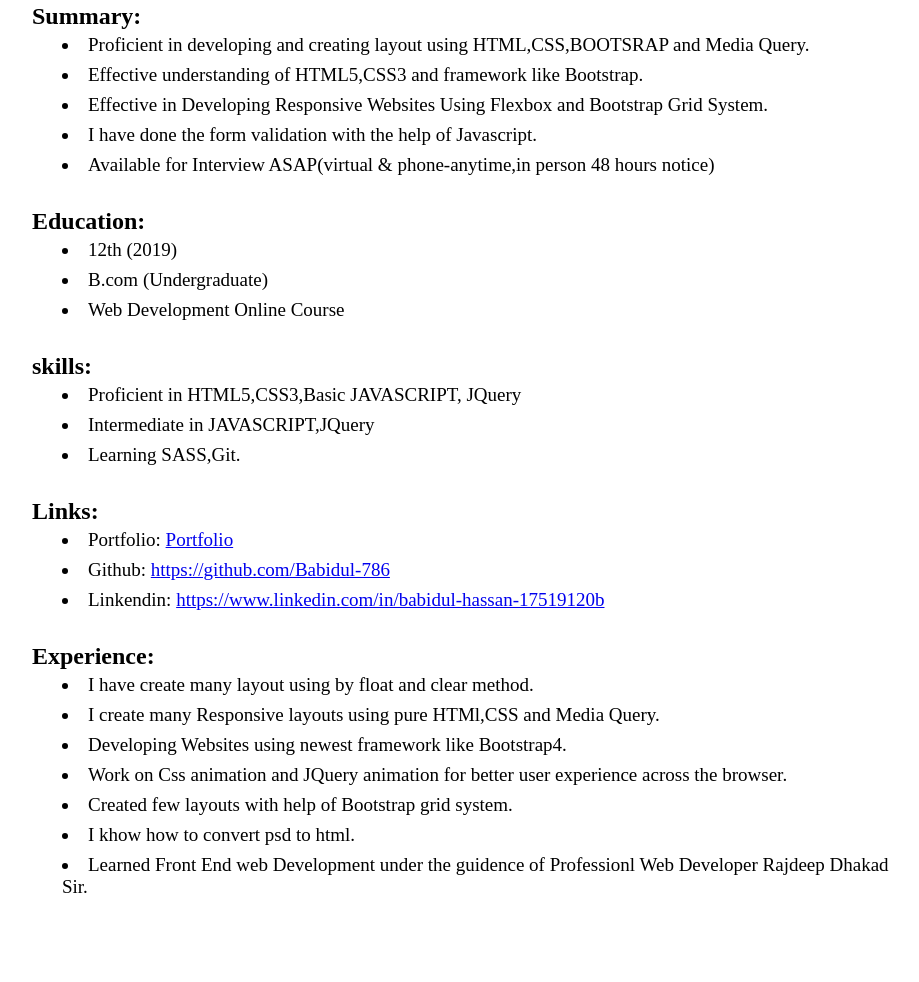
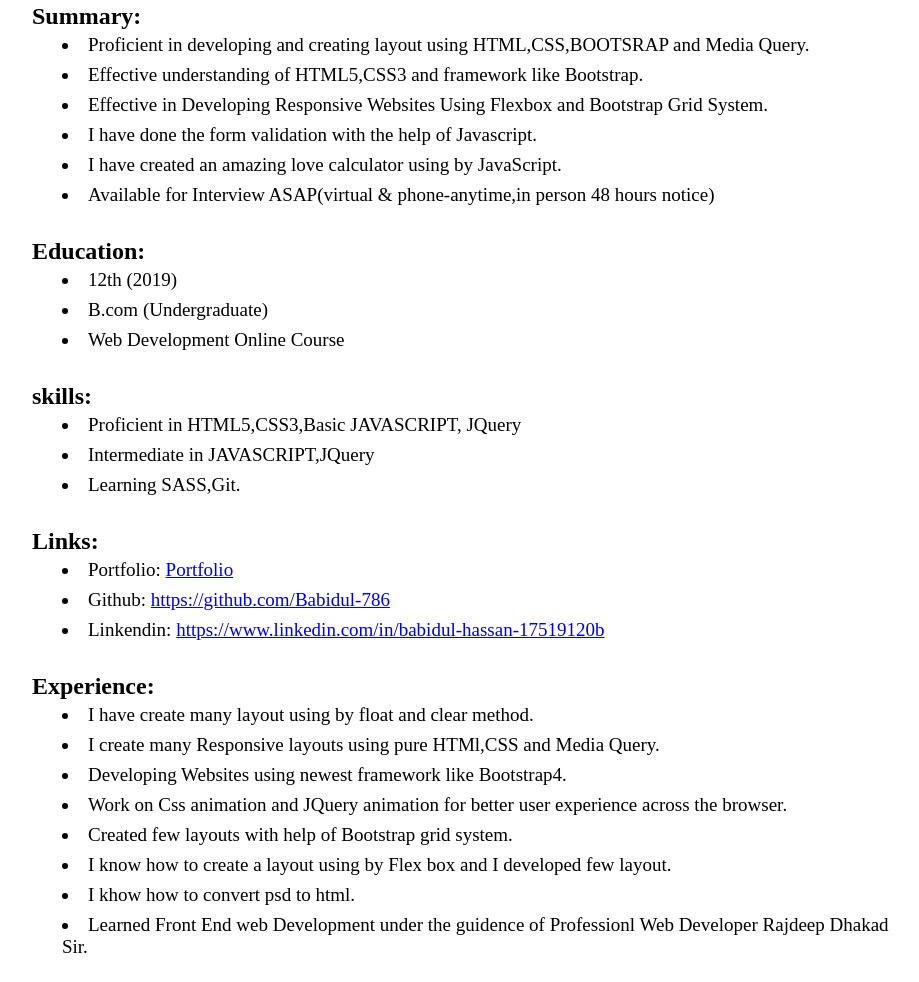
Before and after one commit to Babidul-786/MyPorfolio.cm, a plain HTML site: page Resume.html in a window 1280 px wide. Shown: the part 180-1162 px from the top of the page, without its empty margins (190-1109 px from the left). Before the commit the page ends 1102 px from the top, so only its background shows below. Drawn offline with Linux system fonts and the light colour scheme.

Commit message:
this is new update

```diff
--- a/Resume.html
+++ b/Resume.html
@@ -40,6 +40,8 @@
             </li>
 
             <li>I have done the form validation with the help of Javascript. </li>
+
+            <li>I have created an amazing love calculator using by JavaScript.</li>
 
             <li>Available for Interview ASAP(virtual & phone-anytime,in person 48 hours notice)</li>
         </div>
@@ -87,7 +89,11 @@
 
             <li>Created few layouts with help of Bootstrap grid system.</li>
 
+            <li>I know how to create a layout using by Flex box and I developed few layout.</li>
+
             <li>I khow how to convert psd to html.</li>
+
+
 
             <li>Learned Front End web Development under the guidence of Professionl Web Developer Rajdeep Dhakad Sir.</li>
 
```
